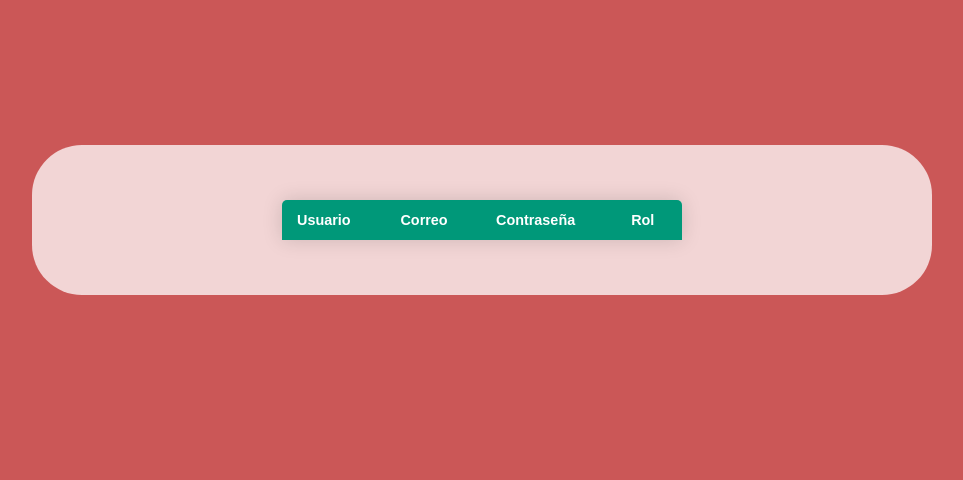
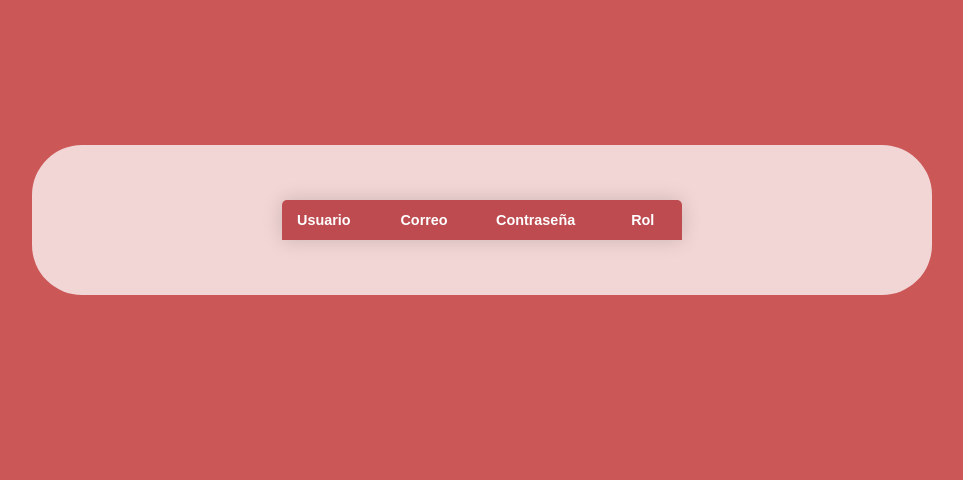
Before and after one commit to Feralram/Papeleria, a PHP site: page /user/controlAdmins.html in a window 1280 px wide. Shown: the part 228-708 px from the top of the page, without its empty margins (158-1121 px from the left). Run offline with PHP 8.4, Linux system fonts and the light colour scheme; lists and menus that the app fills with data are empty; some libraries are stand-ins or nearby versions.

Commit message:
TablaColor

```diff
--- a/css/styles1.css
+++ b/css/styles1.css
@@ -567,7 +567,7 @@
 }
 
 .content-table thead tr {
-    background-color: #009879;
+    background-color: #ac1c23bd;
     color: #ffffff;
     text-align: left;
     font-weight: bold;
```
